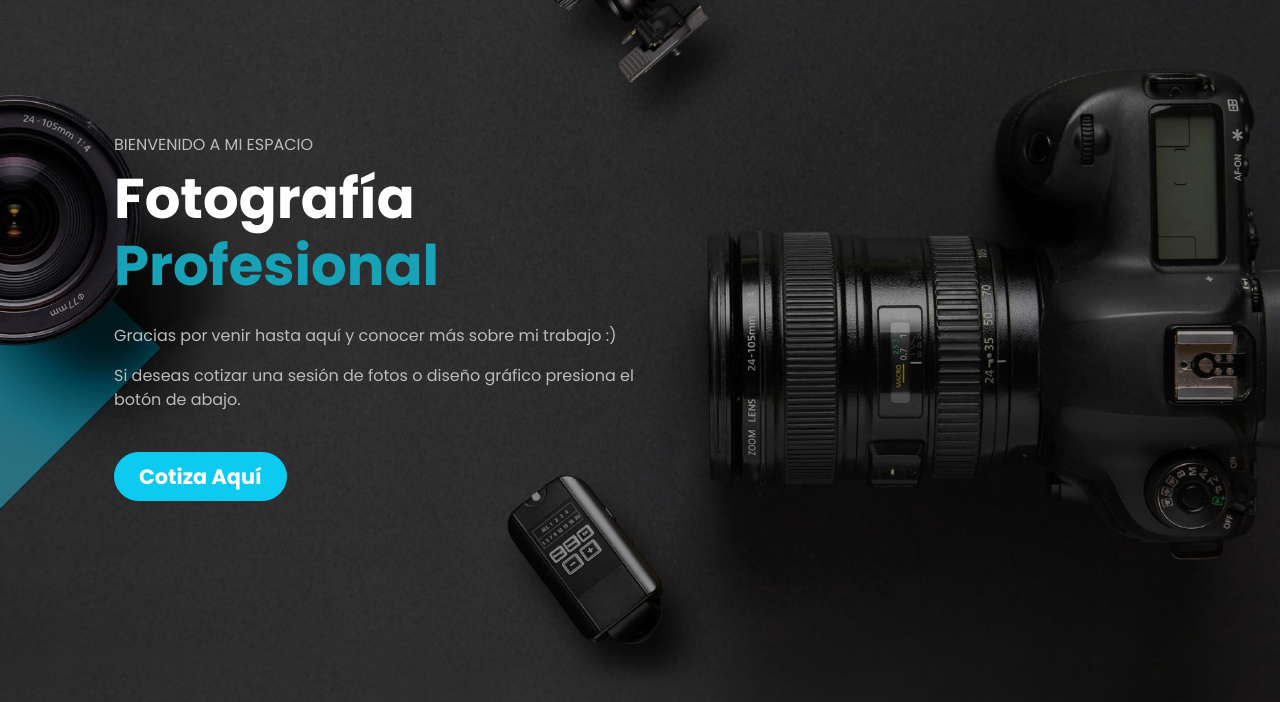
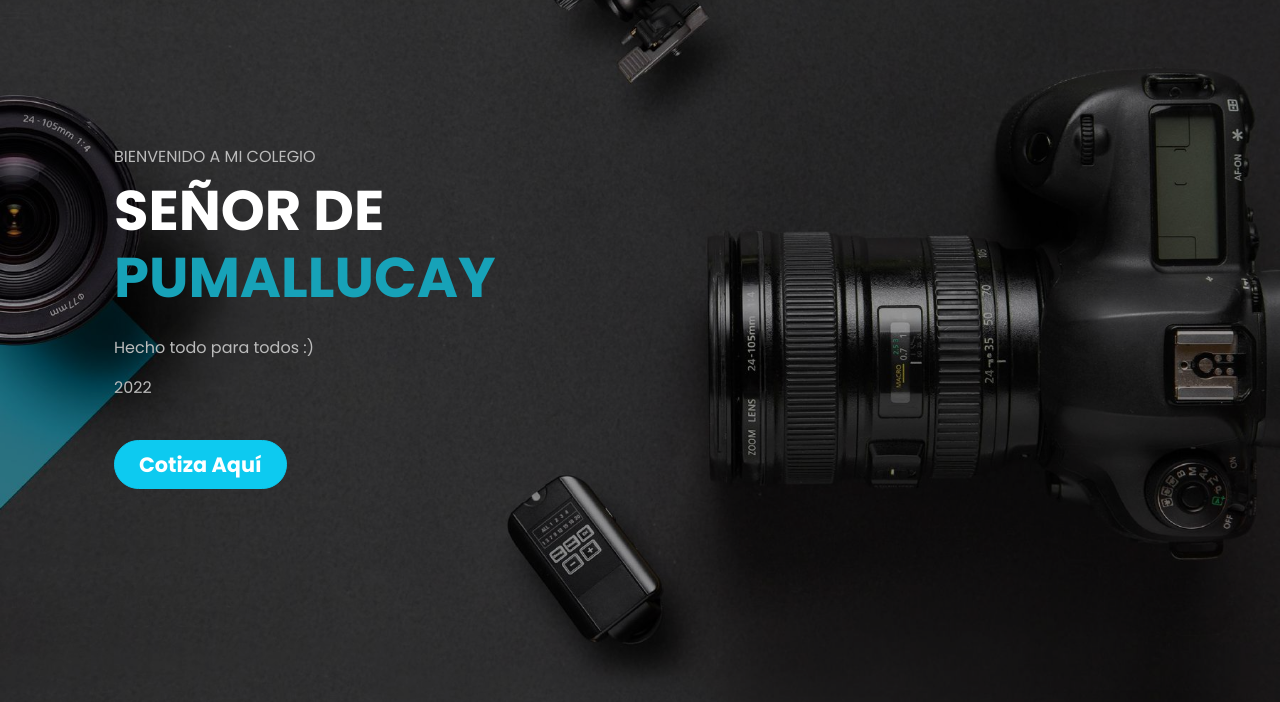
Before and after one commit to fredyfm/mendoza, a plain HTML site: page index.html in a window 1280 px wide. Shown: the part 71-773 px from the top of the page. Drawn offline with nearby package versions, Linux system fonts and the light colour scheme.

Commit message:
Update index.html

```diff
--- a/index.html
+++ b/index.html
@@ -199,10 +199,10 @@
   <div class="position-absolute text-white d-flex flex-column align-items-start justify-content-between" style="top: 0; right: 0; bottom: 0; left: 0; background-color: rgba(0,0,0,.4); height: 100vh;">
     <div class="container d-flex flex-row justify-content-between" style="height: 100%;">
       <div class="col-md-6 d-flex flex-column justify-content-center num1">
-        <span style="color: #bbb;" class="text-uppercase">Bienvenido a mi espacio</span>
-        <h1 class="mb-4 mt-2 display-4 font-weight-bold">Fotografía <span style="color: #17a2b8;">Profesional</span></h1>
-        <p  style="color: #bbb;">Gracias por venir hasta aquí y conocer más sobre mi trabajo :)</p>
-        <p  style="color: #bbb;">Si deseas cotizar una sesión de fotos o diseño gráfico presiona el botón de abajo.</p>
+        <span style="color: #bbb;" class="text-uppercase">Bienvenido a mi Colegio</span>
+        <h1 class="mb-4 mt-2 display-4 font-weight-bold">SEÑOR DE <span style="color: #17a2b8;">PUMALLUCAY</span></h1>
+        <p  style="color: #bbb;">Hecho todo para todos :)</p>
+        <p  style="color: #bbb;">2022</p>
         <div class="mt-4">
           <a id="toastbtn" href="#" class="btn px-4 py-2 text-white mt-3 mt-sm-0 btn-info" style="border-radius: 30px;"><strong style="font-size: 1.3rem;">Cotiza Aquí</strong></a>
         </div>
```
